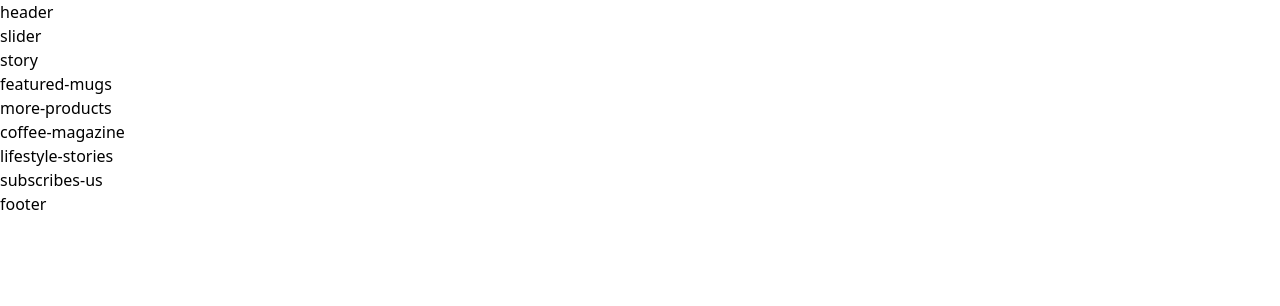
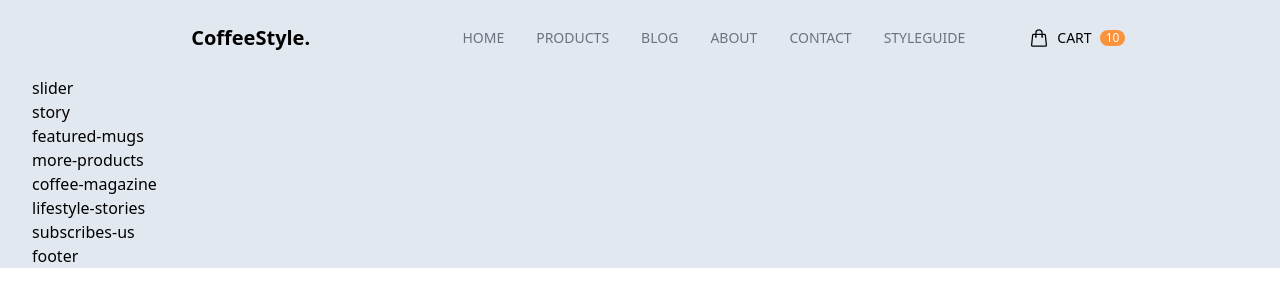
Before and after one commit to Huuthien1404/tailwindcss-coffeestyle, a website: page public/index.html in a window 1280 px wide. Drawn offline with Linux system fonts and the light colour scheme.

Commit message:
Add header.

```diff
--- a/public/index.html
+++ b/public/index.html
@@ -4,47 +4,84 @@
     <meta charset="UTF-8" />
     <meta name="viewport" content="width=device-width, initial-scale=1.0" />
     <title>Document</title>
-    <link href="./output.css" rel="stylesheet">
+    <link href="./output.css" rel="stylesheet" />
   </head>
   <body>
     <div id="root">
-      <div class="content-wrapper">
-        <header>
-          header
+      <div
+        class="content-wrapper max-w-screen-2xl text-base mx-auto px-8 bg-slate-200"
+      >
+        <header class="py-6 mx-10 ">
+          <nav class="flex flex-row justify-between items-center">
+            <div
+              class="logo basis-2/6  text-center text-xl font-semibold cursor-pointer"
+            >
+              CoffeeStyle.
+            </div>
+            <ul
+              class="basis-3/6  flex items-center justify-end gap-8 uppercase text-sm text-gray-500 font-medium"
+            >
+              <li
+                class="nhthien-top-menu-item"
+              >
+                <a href="#" class="">HOME</a>
+              </li>
+              <li class="nhthien-top-menu-item">
+                <a href="#" class="">PRODUCTS</a>
+              </li>
+              <li class="nhthien-top-menu-item">
+                <a href="#" class="">BLOG</a>
+              </li>
+              <li class="nhthien-top-menu-item">
+                <a href="#" class="">ABOUT</a>
+              </li>
+              <li class="nhthien-top-menu-item">
+                <a href="#" class="">CONTACT</a>
+              </li>
+              <li class="nhthien-top-menu-item">
+                <a href="#" class="">STYLEGUIDE</a>
+              </li>
+            </ul>
+
+            <ul class="basis-1/6  flex justify-start items-center ml-16 uppercase text-sm font-medium">
+              <li class="nhthien-top-menu-item">
+                <a href="" class="flex items-center">
+                  <svg xmlns="http://www.w3.org/2000/svg" fill="none" viewBox="0 0 24 24" stroke-width="1.5" stroke="currentColor" class="nhthien-icon">
+                    <path stroke-linecap="round" stroke-linejoin="round" d="M15.75 10.5V6a3.75 3.75 0 10-7.5 0v4.5m11.356-1.993l1.263 12c.07.665-.45 1.243-1.119 1.243H4.25a1.125 1.125 0 01-1.12-1.243l1.264-12A1.125 1.125 0 015.513 7.5h12.974c.576 0 1.059.435 1.119 1.007zM8.625 10.5a.375.375 0 11-.75 0 .375.375 0 01.75 0zm7.5 0a.375.375 0 11-.75 0 .375.375 0 01.75 0z" />
+                  </svg>
+                  <span class="mx-2">CART</span>
+                  <span class="nhthien-badge-circle bg-orange-400 text-white">10</span>
+                </a>
+              </li>
+            </ul>
+          </nav>
         </header>
         <main>
-          <div class="slider">
-            slider
-          </div><!--End slider-->
+          <div class="slider">slider</div>
+          <!--End slider-->
 
-          <div class="story">
-            story
-          </div><!--End story-->
+          <div class="story">story</div>
+          <!--End story-->
 
-          <div class="featured-mugs">
-            featured-mugs
-          </div><!--End featured-mugs-->
+          <div class="featured-mugs">featured-mugs</div>
+          <!--End featured-mugs-->
 
-          <div class="more-products">
-            more-products
-          </div><!--End more-products-->
+          <div class="more-products">more-products</div>
+          <!--End more-products-->
 
-          <div class="coffee-magazine">
-            coffee-magazine
-          </div><!--End coffee-magazine-->
+          <div class="coffee-magazine">coffee-magazine</div>
+          <!--End coffee-magazine-->
 
-          <div class="lifestyle-stories">
-            lifestyle-stories
-          </div><!--End lifestyle-stories-->
+          <div class="lifestyle-stories">lifestyle-stories</div>
+          <!--End lifestyle-stories-->
 
-          <div class="subscribes-us">
-            subscribes-us
-          </div><!--End subscribes-us-->
+          <div class="subscribes-us">subscribes-us</div>
+          <!--End subscribes-us-->
         </main>
-        <footer>
-          footer
-        </footer>
-      </div> <!--End content-wrapper-->
-    </div> <!--End root-->
+        <footer>footer</footer>
+      </div>
+      <!--End content-wrapper-->
+    </div>
+    <!--End root-->
   </body>
 </html>
--- a/src/input.css
+++ b/src/input.css
@@ -1,3 +1,15 @@
 @tailwind base;
 @tailwind components;
 @tailwind utilities;
+
+.nhthien-top-menu-item {
+    @apply cursor-pointer py-1 hover:text-gray-800 relative after:absolute after:bottom-0 after:left-0 after:h-0.5 after:w-0 hover:after:w-full after:bg-light-coffee after:transition-all after:ease-in-out after:duration-300
+}
+
+.nhthien-icon {
+    @apply w-5 h-5 inline-block
+}
+
+.nhthien-badge-circle{
+    @apply text-xs text-center rounded-full px-1.5
+}
--- a/tailwind.config.js
+++ b/tailwind.config.js
@@ -2,7 +2,11 @@
 module.exports = {
   content: ["./public/**/*.{html,js}"],
   theme: {
-    extend: {},
+    extend: {
+      colors: {
+        'light-coffee': '#C89F94'
+      }
+    },
   },
   plugins: [],
 }
```
Also changed, not shown: public/output.css.
